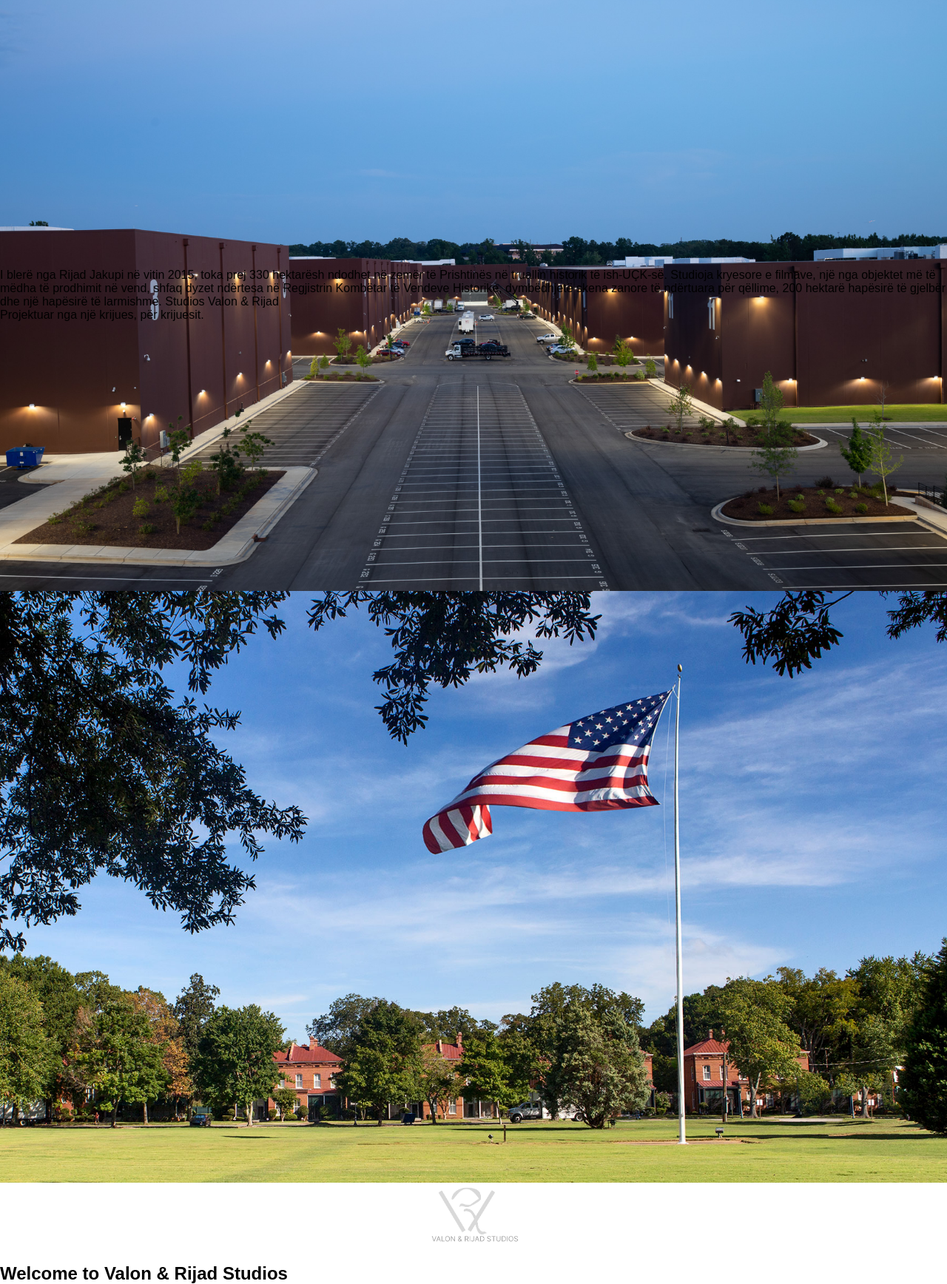
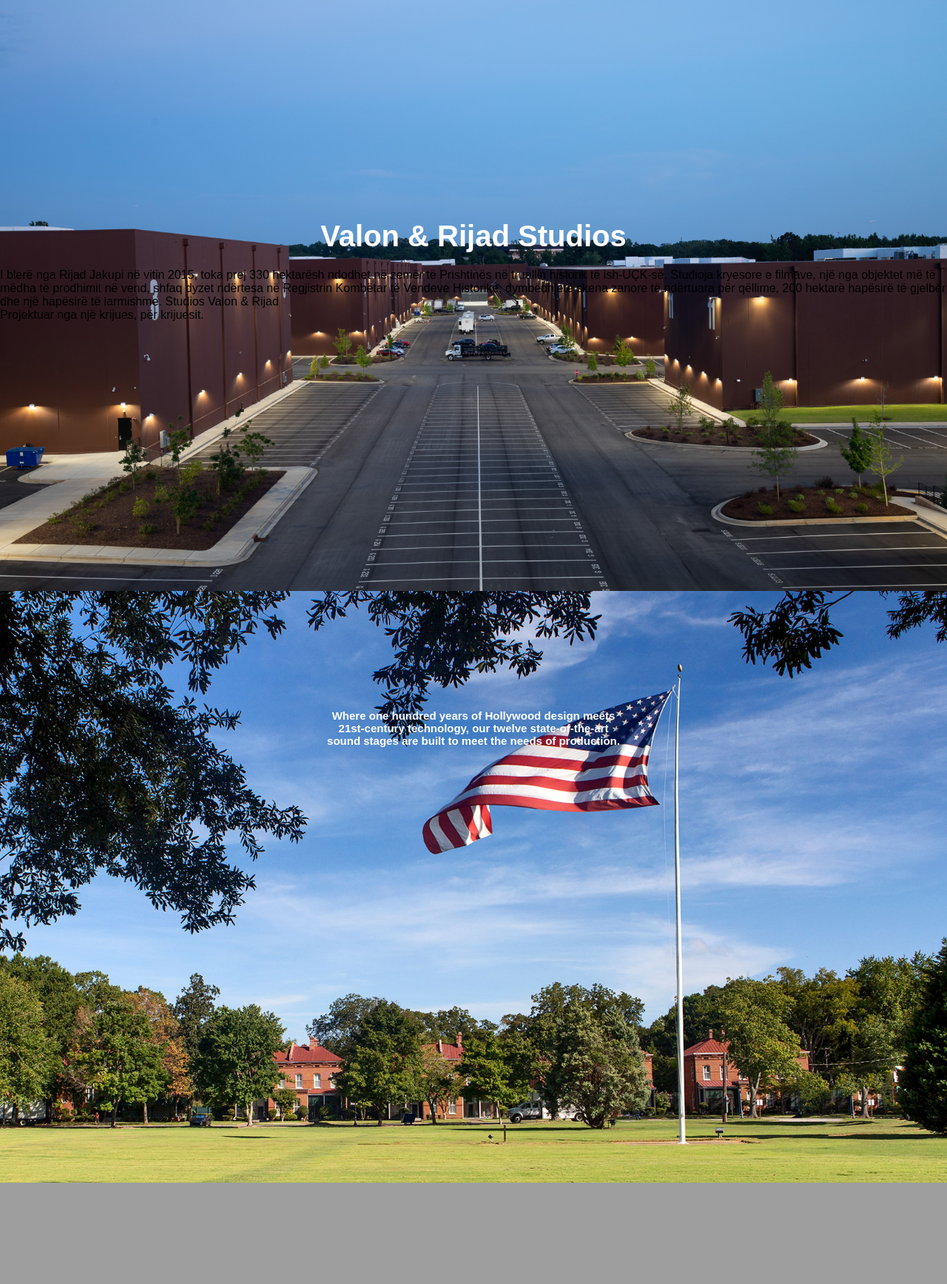
Before and after one commit to ValonZuka/Projekti, a PHP site: page / in a window 1280 px wide. Shown: the part 801-2537 px from the top of the page at 74% size. After the commit the page ends 2400 px from the top, so only its background shows below. Run offline with PHP 8.4, Linux system fonts and the light colour scheme.

Commit message:
fixed some errors

```diff
--- a/History.html
+++ b/History.html
@@ -14,7 +14,7 @@
                 <ul class="sideBar">
                     <li><a  href="#" onclick="hideMenu()"><img src="icon.menu/close.png" alt="me" height="0" width="0"></a></li>
                     <li><img src="maca.jpg" alt="Maca Image"></li>
-                    <li><a  href="#">Home</a></li>
+                    <li><a  href="index.html">Home</a></li>
                     <li><a  href="Stages.html">Stages</a></li>
                     <li><a  href="Sets.html">Sets</a></li>
                     <li><a  href="Support.html">Support</a></li>
--- a/header.css
+++ b/header.css
@@ -251,7 +251,7 @@
 
 
 
-    .bg-img h2 {
+     h2 {
         position: absolute;
         font-weight: bold;
         margin-bottom: 20px;
@@ -261,11 +261,12 @@
         color: white;
         font-size: 40px;
         text-align: center;
-        z-index: -1;
+        z-index: 1;
     }
     h2 .logo {
         border-radius: solid 2px;
         display: block;
+        color: white;
         margin: 0 auto 20px;
         width: 150px;
         height: auto;
@@ -275,6 +276,7 @@
         position: absolute;
         top: 40%;
         left: 50%;
+        font-size: 1.5em;
         padding-top: 50px;
         transform: translate(-50%, -50%);
         color: white;
--- a/index.html
+++ b/index.html
@@ -14,7 +14,7 @@
                 <ul class="sideBar">
                     <li><a  href="#" onclick="hideMenu()"><img src="icon.menu/close.png" alt="me" height="0" width="0"></a></li>
                     <li><img src="Logo1.png" alt="Maca Image" style="width: 100px; height: 70px;"></li>
-                    <li><a  href="#">Home</a></li>
+                    <li><a  href="index.html">Home</a></li>
                     <li><a  href="stages.html">Stages</a></li>
                     <li><a  href="Sets.html">Sets</a></li>
                     <li><a  href="Support.html">Support</a></li>
@@ -66,6 +66,10 @@
 
     <div class="bg-img" style="background-image: url('homepage_img/imazhi_1.jpg');">
 
+        <h2>
+            <img src="Logo1.png" alt="Logo" class="logo">
+            Welcome to Valon & Rijad Studios
+        </h2>
         <a href="video_arena/Valon&RijadStudios.mp4" target="_blank" id="videoLink">
             <h4><br><br> Explore the Possibilities</h4>
         </a>
@@ -88,10 +92,7 @@
              <div style="width: 400px; height: 400px; padding-top: 40px; font-size: 15px; color: white;"><p>Where one hundred years of Hollywood design meets 21st-century technology, our twelve state-of-the-art sound stages are built to meet the needs of production.</p></div>
         </div> </h2>
     </div>
-    <h2>
-        <img src="Logo1.png" alt="Logo" class="logo">
-        Welcome to Valon & Rijad Studios
-    </h2>
+
 
     <footer class="footer">
         <div class="footer-links">
```
